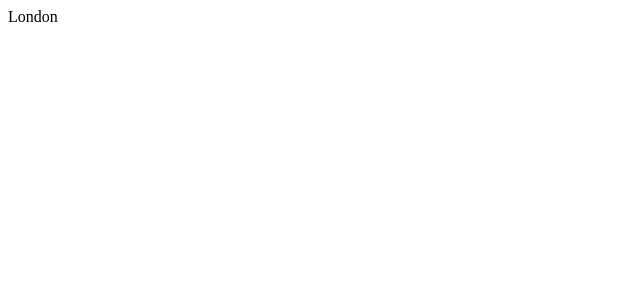
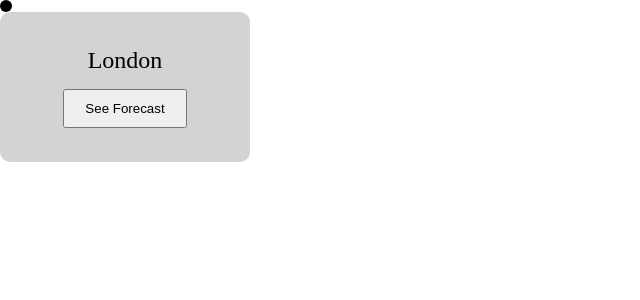
Before and after one commit to FrancoAguzzi/valtech-offices-weather, a Vue app: page / in a window 1280 px wide. Shown: the top 300 px of the page, without its empty margins (0-640 px from the left). Built offline with nearby package versions, Linux system fonts and the light colour scheme.

Commit message:
adding some style to atoms

```diff
--- a/src/App.vue
+++ b/src/App.vue
@@ -16,4 +16,5 @@ export default {
 </script>
 
 <style lang="stylus">
+@import './assets/stylus/main.styl'
 </style>
--- a/src/assets/stylus/00_base/bundle.styl
+++ b/src/assets/stylus/00_base/bundle.styl
@@ -0,0 +1 @@
+@import './normalizer'
--- /dev/null
+++ b/src/assets/stylus/00_base/normalizer.styl
@@ -0,0 +1,14 @@
+body
+    height: 100vh
+    width: 100%
+    margin: 0
+    padding: 0
+    box-sizing: border-box
+
+h1,
+h2,
+h3,
+h4,
+h5,
+h6
+    margin: 0
--- /dev/null
+++ b/src/assets/stylus/01_atoms/CityDot.styl
@@ -0,0 +1,11 @@
+.city__dot
+    width: 12px
+    height 12px
+    background-color: black
+    border-radius: 50%
+    transition: all .4s
+
+    &:hover
+        transform: scale3d(1.3, 1.3, 1.3)
+        transition: transform .4s
+        cursor: pointer
--- /dev/null
+++ b/src/assets/stylus/01_atoms/CityWindow.styl
@@ -0,0 +1,16 @@
+.city__window
+    width: 250px
+    height: 150px
+    background-color: lightgray
+    border-radius: 10px
+    display: flex
+    flex-direction: column
+    justify-content: center
+    align-items: center
+
+    &-name
+        margin-bottom: 15px
+        font-size: 24px
+
+    &-cta
+        padding: 10px 20px
--- a/src/assets/stylus/01_atoms/bundle.styl
+++ b/src/assets/stylus/01_atoms/bundle.styl
@@ -0,0 +1,2 @@
+@import './CityDot'
+@import './CityWindow'
--- a/src/components/01_atoms/CityWindow.vue
+++ b/src/components/01_atoms/CityWindow.vue
@@ -1,6 +1,11 @@
 <template>
   <div class="city__window">
-      {{ this.cityName }}
+      <div class="city__window-name">
+          {{this.cityName}}
+      </div>
+      <button class="city__window-cta">
+          See Forecast
+      </button>
   </div>
 </template>
 
```
